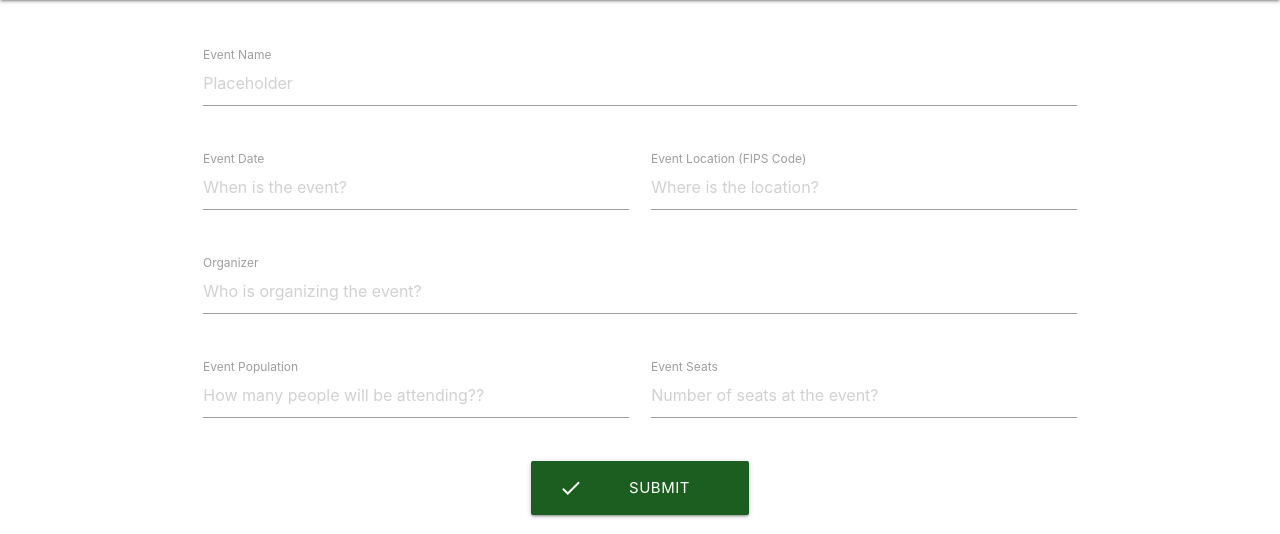
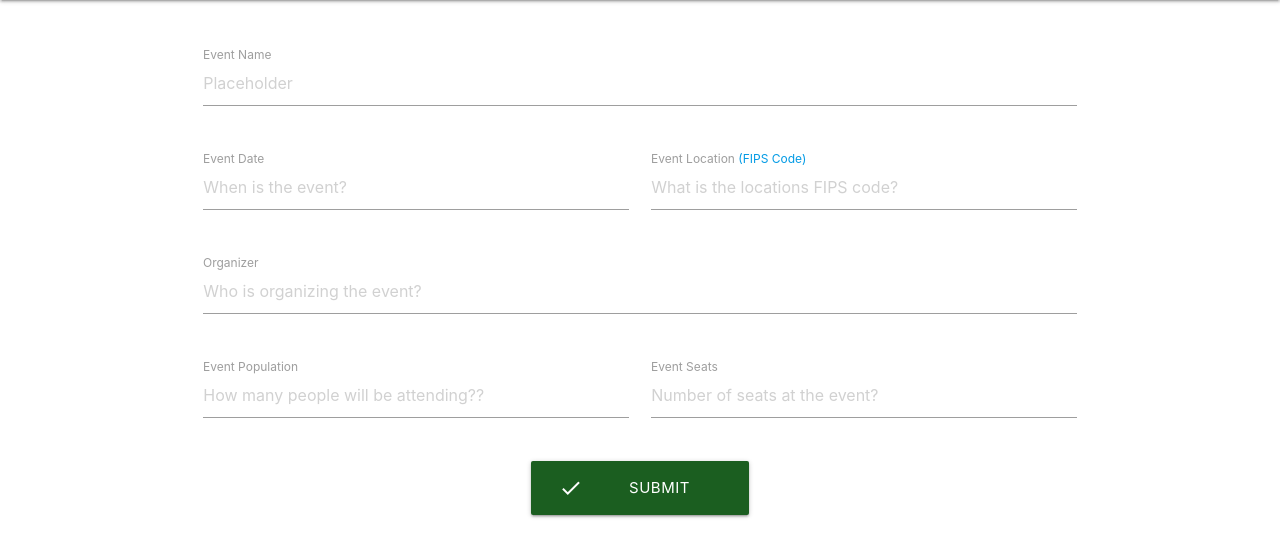
Before and after one commit to AHS-Open-Sorcery/Contact-Tracing, a Python web app: template app/templates/create-event.html in a window 1280 px wide. Shown: the part 64-598 px from the top of the page. Run offline with Jinja, Linux system fonts and the light colour scheme; the template is opened without the code that fills it, so the values that code supplies are empty; some libraries are stand-ins or nearby versions.

Commit message:
update create-event.html

```diff
--- a/app/templates/create-event.html
+++ b/app/templates/create-event.html
@@ -22,9 +22,9 @@
                     <label for="event_date">Event Date</label>
                 </div>
                 <div class="input-field col s6">
-                    <input placeholder="Where is the location?" id="event_location" onFocus="geolocate()" type="text"
+                    <input placeholder="What is the locations FIPS code?" id="event_location" type="text"
                            class="validate" required>
-                    <label for="event_location">Event Location (FIPS Code)</label>
+                    <label for="event_location">Event Location <a href="https://smartystreets.com/products/single-address?city=&state=&zipcode=&address-type=us-zipcode">(FIPS Code)</a></label>
                 </div>
             </div>
             <div class="row">
--- a/static/css/index.css
+++ b/static/css/index.css
@@ -67,5 +67,5 @@ footer {
 
 .btn-block {
     width: 100%;
-    background-color: #0d47a1
+    color: #0d47a1
 }
```
